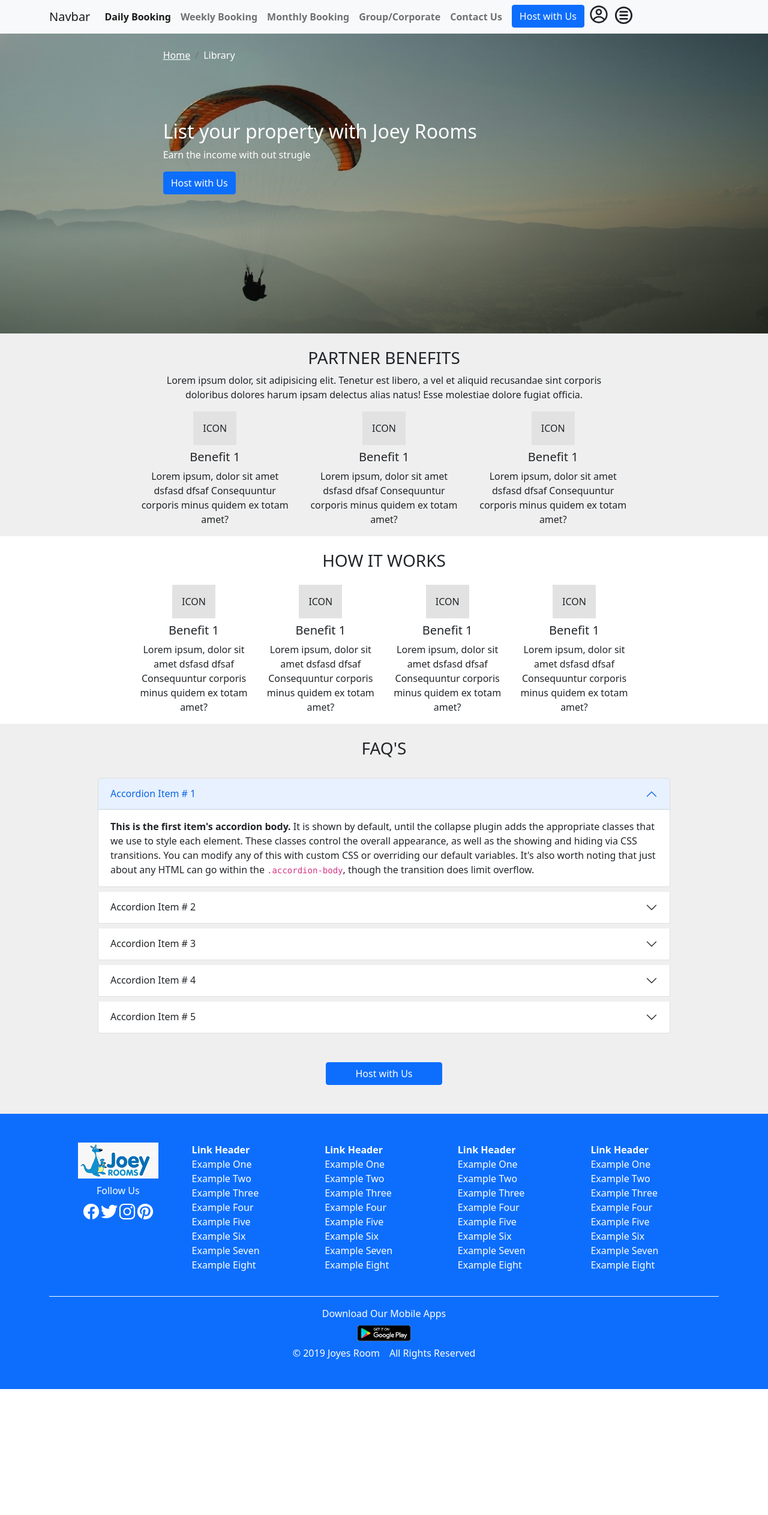
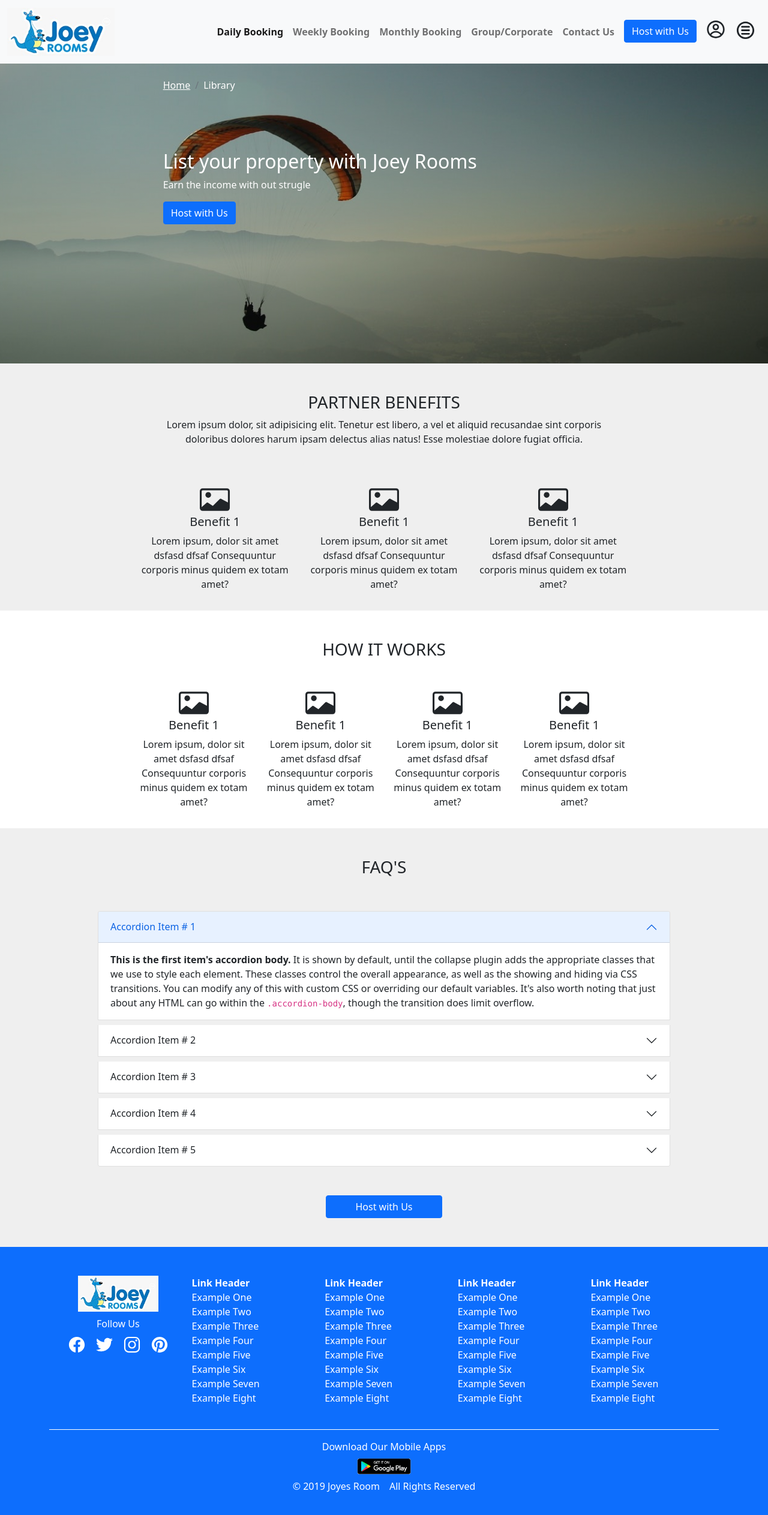
Before and after one commit to rojon009/cyberflow-ui-task, a React (Create React App) app: page / in a window 1280 px wide. Shown: the top 2526 px of the page at 60% size. Before the commit the page ends 2316 px from the top, so only its background shows below. Built offline with nearby package versions, Linux system fonts and the light colour scheme.

Commit message:
nav bar issue and icon size fixed

```diff
--- a/src/componenets/BenefitsSection.jsx
+++ b/src/componenets/BenefitsSection.jsx
@@ -4,7 +4,7 @@ import Card from './Card';
 const BenefitsSection = () => {
   return (
     <div style={{backgroundColor: "#EFEFEF"}}>
-      <div className="row pt-4">
+      <div className="row py-5">
         <div className="col-11 col-md-7 mx-auto text-center">
           <h3 className="text-uppercase">Partner Benefits</h3>
           <p>Lorem ipsum dolor, sit adipisicing elit. Tenetur est libero, a vel et aliquid recusandae sint corporis doloribus dolores harum ipsam delectus alias natus! Esse molestiae dolore fugiat officia.</p>
--- a/src/componenets/Card.jsx
+++ b/src/componenets/Card.jsx
@@ -1,9 +1,10 @@
 import React from 'react';
+import {BsCardImage} from 'react-icons/bs';
 
 const Card = () => {
   return (
-    <div className="d-flex flex-column align-items-center text-center">
-      <div className="px-3 py-3 mb-2" style={{backgroundColor: '#E2E2E2'}}>ICON</div>
+    <div className="mb-3 text-center">
+      <BsCardImage style={{width: '50px', height: '50px'}} />
       <h5>Benefit 1</h5>
       <p>Lorem ipsum, dolor sit amet dsfasd dfsaf Consequuntur corporis minus quidem ex totam amet?</p>
     </div>
--- a/src/componenets/FaqSection.jsx
+++ b/src/componenets/FaqSection.jsx
@@ -4,7 +4,7 @@ import AccordionList from './AccordionList';
 const FaqSection = () => {
   return (
     <div style={{backgroundColor: "#EFEFEF"}}>
-      <h3 className="text-uppercase text-center mx-auto py-4">Faq's</h3>
+      <h3 className="text-uppercase text-center mx-auto py-5">Faq's</h3>
 
       <div className="row">
         <div className="col-9 mx-auto">
--- a/src/componenets/Footer.jsx
+++ b/src/componenets/Footer.jsx
@@ -13,10 +13,10 @@ const Footer = () => {
             <img className="mb-2" style={{height: '60px'}} src={Logo} alt="logo" />
             <span className="mb-2">Follow Us</span>
             <div>
-              <IoLogoFacebook style={{width: '30px', height: '30px'}} />
-              <IoLogoTwitter style={{width: '30px', height: '30px'}} />
-              <IoLogoInstagram style={{width: '30px', height: '30px'}} />
-              <IoLogoPinterest style={{width: '30px', height: '30px'}} />
+              <IoLogoFacebook className="mx-2" style={{width: '30px', height: '30px'}} />
+              <IoLogoTwitter className="mx-2" style={{width: '30px', height: '30px'}} />
+              <IoLogoInstagram className="mx-2" style={{width: '30px', height: '30px'}} />
+              <IoLogoPinterest className="mx-2" style={{width: '30px', height: '30px'}} />
             </div>
           </div>
           <FooterLinkList />
--- a/src/componenets/Navbar.jsx
+++ b/src/componenets/Navbar.jsx
@@ -5,16 +5,15 @@ import {CgProfile, CgMenuRound} from 'react-icons/cg';
 const Navbar = () => {
   return (
     <nav className="navbar navbar-expand-lg navbar-light bg-light">
-      <div className="container">
+      <div className="container-fluid">
+        <a className="navbar-brand" href="#a">
+          <img src={Logo} style={{height: "80px"}} alt="Logo" />
+        </a>
         <button className="navbar-toggler" type="button" data-bs-toggle="collapse" data-bs-target="#navbarTogglerDemo03" aria-controls="navbarTogglerDemo03" aria-expanded="false" aria-label="Toggle navigation">
           <span className="navbar-toggler-icon" />
         </button>
-        <a className="navbar-brand" href="#a">
-          {/* <img src={Logo} style={{height: "80px"}} alt="Logo" /> */}
-          Navbar
-        </a>
         <div className="collapse navbar-collapse" id="navbarTogglerDemo03">
-          <ul className="navbar-nav me-auto mb-2 mb-lg-0 fs-6 fw-bold">
+          <ul className="navbar-nav mb-2 ms-auto mb-lg-0 fs-6 fw-bold">
             <li className="nav-item">
               <a className="nav-link active" aria-current="page" href="#d">Daily Booking</a>
             </li>
@@ -31,13 +30,13 @@ const Navbar = () => {
               <a href="/" className="nav-link">Contact Us</a>
             </li>
             <li className="nav-item">
-              <button className="btn btn-primary ms-2">Host with Us</button>
+              <button className="btn btn-primary mx-lg-2">Host with Us</button>
             </li>
             <li className="nav-item">
-              <CgProfile className="ms-2" style={{width: '32px', height: '32px'}} />
+              <CgProfile className="mx-lg-2 mt-2 mt-lg-0" style={{width: '32px', height: '32px'}} />
             </li>
             <li className="nav-item">
-              <CgMenuRound className="ms-2" style={{width: '35px', height: '35px'}} />
+              <CgMenuRound className="mx-lg-2 mt-2 mt-lg-0" style={{width: '35px', height: '35px'}} />
             </li>
           </ul>
         </div>
--- a/src/componenets/WorkSection.jsx
+++ b/src/componenets/WorkSection.jsx
@@ -4,7 +4,7 @@ import Card from './Card';
 const WorkSection = () => {
   return (
     <div>
-      <h3 className="text-uppercase text-center mx-auto my-4">How it works</h3>
+      <h3 className="text-uppercase text-center mx-auto my-5">How it works</h3>
       <div className="row">
         <div className="col-10 col-md-8 mx-auto row row-cols-1 row-cols-sm-2 row-cols-lg-4">
           <Card />
```
